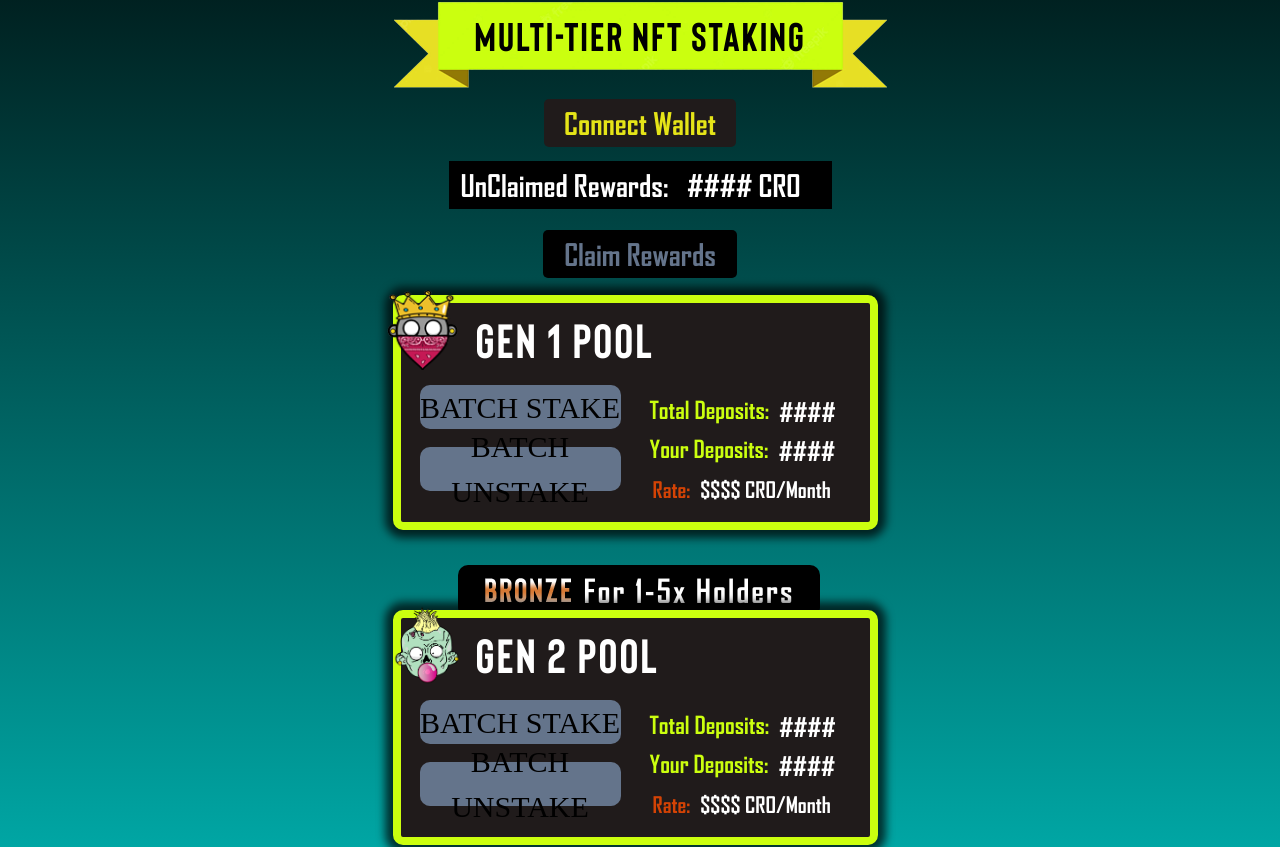
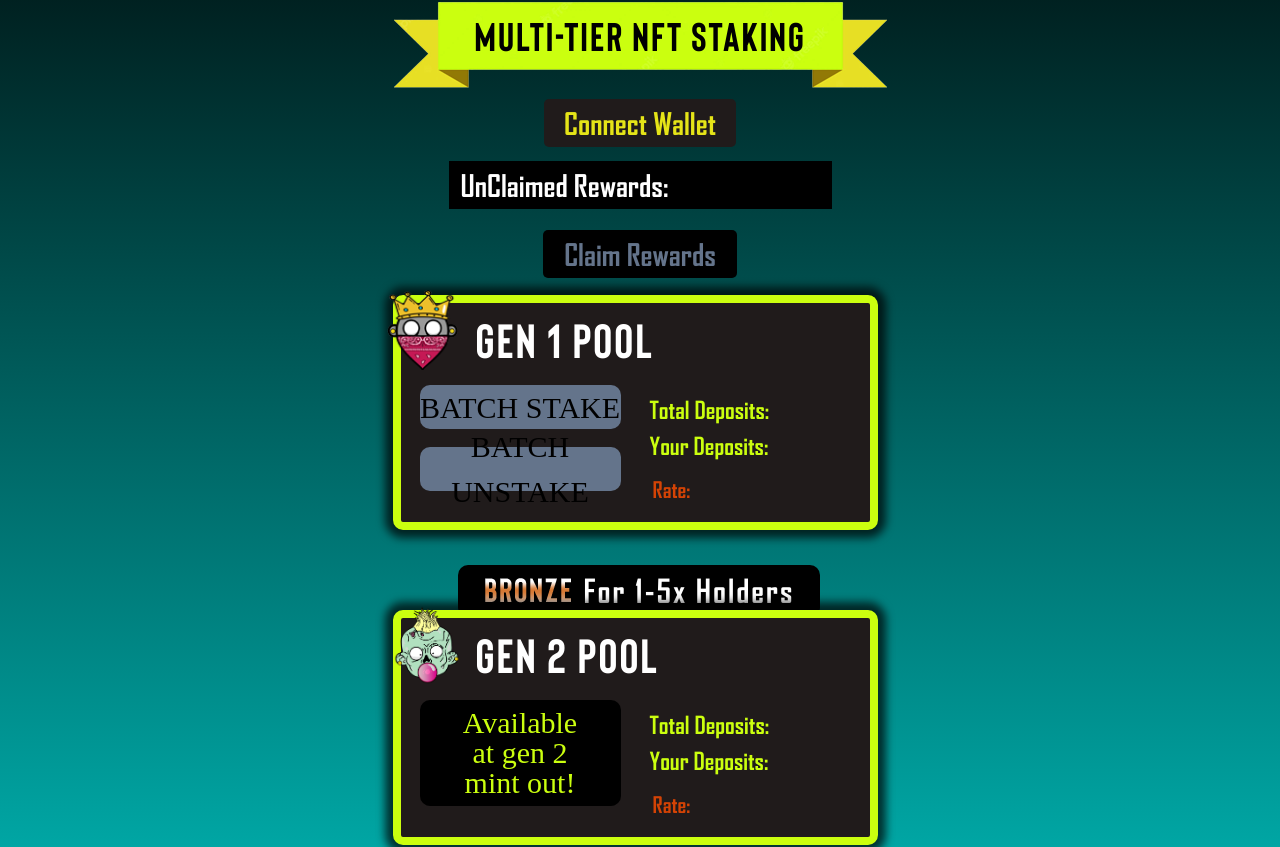
Before and after one commit to Zombabiez/staking_site_jsx, a React (Create React App) app: page / in a window 1280 px wide. Shown: the part 212-1059 px from the top of the page. Built offline with nearby package versions, Linux system fonts and the light colour scheme.

Commit message:
feat/disable_gen2

```diff
--- a/src/Components/StakingPool.jsx
+++ b/src/Components/StakingPool.jsx
@@ -82,12 +82,17 @@ const StakingPool = ({ totalDeposit, currentDeposit, Rate, pool }) => {
             GEN {pool === 1 ? "1" : "2"} POOL
           </div>
         </div>
+        {pool === 1 ? (
+          <>
             <button
               disabled={totalDeposit === undefined}
               onClick={() => {
                 navigate({
                   pathname: "/selectNFTs",
-              search: createSearchParams({ pool, isStake: true }).toString(),
+                  search: createSearchParams({
+                    pool,
+                    isStake: true,
+                  }).toString(),
                 });
               }}
               className="transition-all absolute left-[37px] top-[102px] w-[201px] h-[44px] bg-[#cbff0f] hover:bg-[#e1ff73] rounded-[10px] flex items-center justify-center font-creepster text-[30px] text-black disabled:bg-slate-500 disabled:cursor-not-allowed"
@@ -99,20 +104,32 @@ const StakingPool = ({ totalDeposit, currentDeposit, Rate, pool }) => {
               onClick={() => {
                 navigate({
                   pathname: "/selectNFTs",
-              search: createSearchParams({ pool, isStake: false }).toString(),
+                  search: createSearchParams({
+                    pool,
+                    isStake: false,
+                  }).toString(),
                 });
               }}
               className="transition-all absolute left-[37px] top-[164px] w-[201px] h-[44px] bg-[#cbff0f] hover:bg-[#e1ff73] rounded-[10px] flex items-center justify-center font-creepster text-[30px] text-black disabled:bg-slate-500 disabled:cursor-not-allowed"
             >
               BATCH UNSTAKE
             </button>
+          </>
+        ) : (
+          <div className="left-[37px] absolute top-[102px] w-[201px] h-[106px] bg-black font-creepster rounded-[10px] text-center flex  items-center justify-center text-[#cbff0f] text-[30px] leading-[30px]">
+            Available
+            <br />
+            at gen 2<br />
+            mint out!
+          </div>
+        )}
         <div className="absolute left-[267px] top-[109px] ">
           <div className="flex">
             <div className="font-face-agency text-[24px] text-[#cbff0f]">
               Total Deposits:
             </div>
             <div className="ml-[10px] font-face-agency text-[26px] text-white flex-auto text-center">
-              {totalDeposit === undefined ? "####" : totalDeposit}
+              {totalDeposit === undefined ? "" : totalDeposit}
             </div>
           </div>
           <div className="flex">
@@ -120,7 +137,7 @@ const StakingPool = ({ totalDeposit, currentDeposit, Rate, pool }) => {
               Your Deposits:
             </div>
             <div className="ml-[10px] font-face-agency text-[26px] text-white flex-auto text-center">
-              {currentDeposit === undefined ? "####" : currentDeposit}
+              {currentDeposit === undefined ? "" : currentDeposit}
             </div>
           </div>
         </div>
@@ -129,7 +146,7 @@ const StakingPool = ({ totalDeposit, currentDeposit, Rate, pool }) => {
             Rate:
           </div>
           <div className="ml-[10px] font-face-agency text-[22px] text-white flex-auto text-center">
-            {Rate === undefined ? "$$$$" : Rate} CRO/Month
+            {Rate === undefined ? "" : Rate + " CRO/Month"}
           </div>
         </div>
       </div>
--- a/src/Pages/Dashboard.jsx
+++ b/src/Pages/Dashboard.jsx
@@ -137,46 +137,46 @@ const Dashboard = () => {
 
       const [
         unclaimed1,
-        unclaimed2,
-        unclaimed3,
-        unclaimed4,
-        unclaimed5,
+        // unclaimed2,
+        // unclaimed3,
+        // unclaimed4,
+        // unclaimed5,
         totalDeposit1,
-        totalDeposit2,
-        totalDeposit3,
-        totalDeposit4,
-        totalDeposit5,
+        // totalDeposit2,
+        // totalDeposit3,
+        // totalDeposit4,
+        // totalDeposit5,
         staker1,
-        staker2,
-        staker3,
-        staker4,
-        staker5,
+        // staker2,
+        // staker3,
+        // staker4,
+        // staker5,
         rate1,
-        rate2,
-        rate3,
-        rate4,
-        rate5,
+        // rate2,
+        // rate3,
+        // rate4,
+        // rate5,
       ] = await Promise.all([
         ZombabieStakingPool1.availableRewards(newWallet.address),
-        ZombabieStakingPool2.availableRewards(newWallet.address),
-        ZombabieStakingPool3.availableRewards(newWallet.address),
-        ZombabieStakingPool4.availableRewards(newWallet.address),
-        ZombabieStakingPool5.availableRewards(newWallet.address),
+        // ZombabieStakingPool2.availableRewards(newWallet.address),
+        // ZombabieStakingPool3.availableRewards(newWallet.address),
+        // ZombabieStakingPool4.availableRewards(newWallet.address),
+        // ZombabieStakingPool5.availableRewards(newWallet.address),
         ZombabieStakingPool1.getTotalStaked(),
-        ZombabieStakingPool2.getTotalStaked(),
-        ZombabieStakingPool3.getTotalStaked(),
-        ZombabieStakingPool4.getTotalStaked(),
-        ZombabieStakingPool5.getTotalStaked(),
+        // ZombabieStakingPool2.getTotalStaked(),
+        // ZombabieStakingPool3.getTotalStaked(),
+        // ZombabieStakingPool4.getTotalStaked(),
+        // ZombabieStakingPool5.getTotalStaked(),
         ZombabieStakingPool1.stakers(newWallet.address),
-        ZombabieStakingPool2.stakers(newWallet.address),
-        ZombabieStakingPool3.stakers(newWallet.address),
-        ZombabieStakingPool4.stakers(newWallet.address),
-        ZombabieStakingPool5.stakers(newWallet.address),
+        // ZombabieStakingPool2.stakers(newWallet.address),
+        // ZombabieStakingPool3.stakers(newWallet.address),
+        // ZombabieStakingPool4.stakers(newWallet.address),
+        // ZombabieStakingPool5.stakers(newWallet.address),
         ZombabieStakingPool1.getMonthlyRate(newWallet.address),
-        ZombabieStakingPool2.getMonthlyRate(newWallet.address),
-        ZombabieStakingPool3.getMonthlyRate(newWallet.address),
-        ZombabieStakingPool4.getMonthlyRate(newWallet.address),
-        ZombabieStakingPool5.getMonthlyRate(newWallet.address),
+        // ZombabieStakingPool2.getMonthlyRate(newWallet.address),
+        // ZombabieStakingPool3.getMonthlyRate(newWallet.address),
+        // ZombabieStakingPool4.getMonthlyRate(newWallet.address),
+        // ZombabieStakingPool5.getMonthlyRate(newWallet.address),
       ]);
 
       setGen1Info({
@@ -184,32 +184,32 @@ const Dashboard = () => {
         totalDeposit: hexToInt(totalDeposit1),
         currentDeposit: hexToInt(staker1.amountStaked),
       });
-      setGen2Info({
-        Rate: parseFloat(ethers.utils.formatEther(rate2)).toFixed(3),
-        totalDeposit: hexToInt(totalDeposit2),
-        currentDeposit: hexToInt(staker2.amountStaked),
-      });
-      setGen3Info({
-        Rate: parseFloat(ethers.utils.formatEther(rate3)).toFixed(3),
-        totalDeposit: hexToInt(totalDeposit3),
-        currentDeposit: hexToInt(staker3.amountStaked),
-      });
-      setGen4Info({
-        Rate: parseFloat(ethers.utils.formatEther(rate4)).toFixed(3),
-        totalDeposit: hexToInt(totalDeposit4),
-        currentDeposit: hexToInt(staker4.amountStaked),
-      });
-      setGen5Info({
-        Rate: parseFloat(ethers.utils.formatEther(rate5)).toFixed(3),
-        totalDeposit: hexToInt(totalDeposit5),
-        currentDeposit: hexToInt(staker5.amountStaked),
-      });
+      // setGen2Info({
+      //   Rate: parseFloat(ethers.utils.formatEther(rate2)).toFixed(3),
+      //   totalDeposit: hexToInt(totalDeposit2),
+      //   currentDeposit: hexToInt(staker2.amountStaked),
+      // });
+      // setGen3Info({
+      //   Rate: parseFloat(ethers.utils.formatEther(rate3)).toFixed(3),
+      //   totalDeposit: hexToInt(totalDeposit3),
+      //   currentDeposit: hexToInt(staker3.amountStaked),
+      // });
+      // setGen4Info({
+      //   Rate: parseFloat(ethers.utils.formatEther(rate4)).toFixed(3),
+      //   totalDeposit: hexToInt(totalDeposit4),
+      //   currentDeposit: hexToInt(staker4.amountStaked),
+      // });
+      // setGen5Info({
+      //   Rate: parseFloat(ethers.utils.formatEther(rate5)).toFixed(3),
+      //   totalDeposit: hexToInt(totalDeposit5),
+      //   currentDeposit: hexToInt(staker5.amountStaked),
+      // });
 
-      let balance = BigNumber.from(unclaimed1)
-        .add(unclaimed2)
-        .add(unclaimed3)
-        .add(unclaimed4)
-        .add(unclaimed5);
+      let balance = BigNumber.from(unclaimed1);
+      // .add(unclaimed2)
+      // .add(unclaimed3)
+      // .add(unclaimed4)
+      // .add(unclaimed5);
 
       setUnClaimedReward(
         parseFloat(ethers.utils.formatEther(balance)).toFixed(3)
@@ -342,8 +342,8 @@ const Dashboard = () => {
             <div className="font-face-agency text-[30px] text-white">
               UnClaimed Rewards:
             </div>
-            <div className="font-face-agency text-[30px] text-white flex-auto text-center">
-              {unClaimedReward === undefined ? "####" : unClaimedReward} CRO
+            <div className="font-face-agency text-[30px] text-white flex-auto text-right">
+              {unClaimedReward === undefined ? "" : unClaimedReward + " CRO"}
             </div>
           </div>
         </div>
```
Lines whose indentation alone changed are shown as unchanged.
